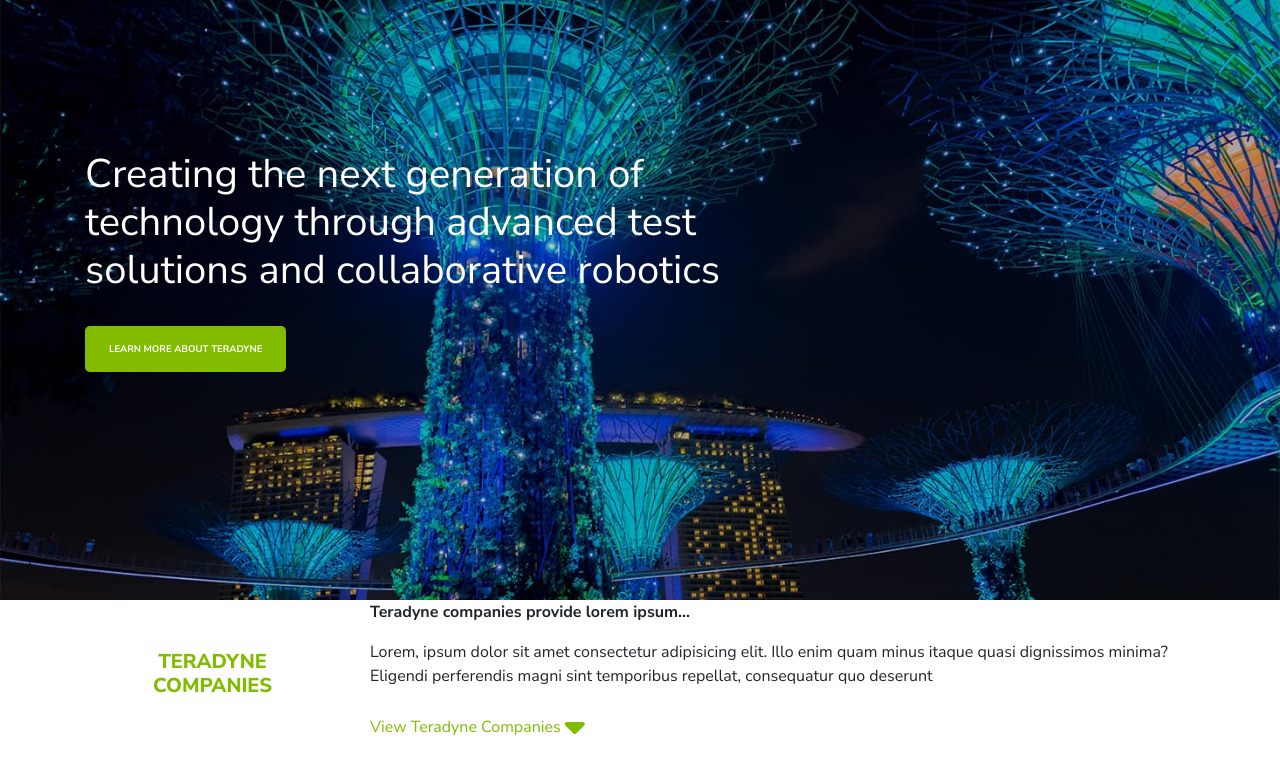
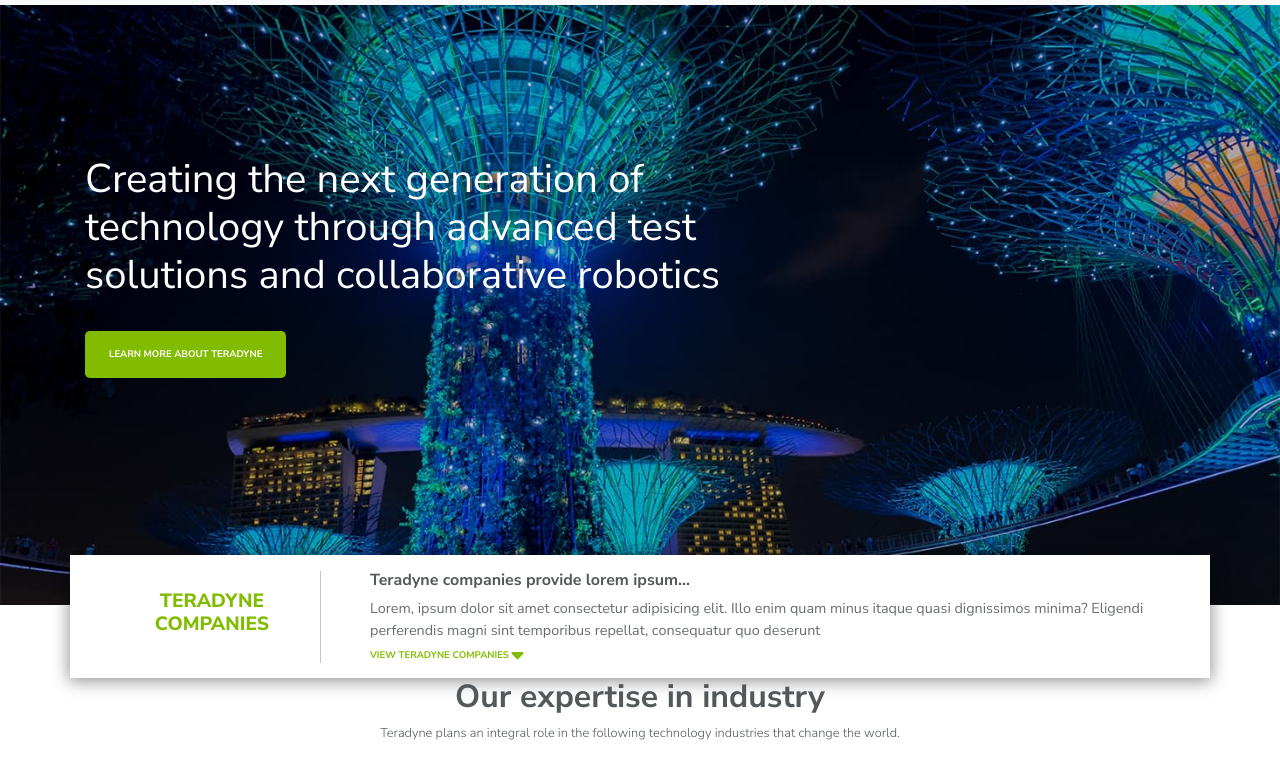
Before and after one commit to super8989/Teradyne_challenge, a plain HTML site: page index.html in a window 1280 px wide. Shown: the part 86-846 px from the top of the page. Drawn offline with nearby package versions, Linux system fonts and the light colour scheme.

Commit message:
added teradyn companies box

```diff
--- a/css/style.css
+++ b/css/style.css
@@ -39,6 +39,11 @@
 	color: #2d7b87;
 }
 
+.navbar .navbar-nav .nav-link {
+	font-size: 0.8rem;
+	padding: 1rem;
+}
+
 /* Showcase */
 #home-section {
 	position: relative;
@@ -59,6 +64,65 @@
 	background-color: #81bc00;
 	border: none;
 }
+
+/* Teradyne brands */
+.teradyne-brands-box {
+	position: relative;
+	margin-top: -50px;
+	background-color: #fff;
+	box-shadow: 0px 2px 16px 1px rgba(0, 0, 0, 0.43);
+}
+
+
+
+.vl {
+	border-right: 1px solid #c6c6c6;
+	height: 75%;
+	position: relative;
+	left: 20%;
+	top: 0;
+}
+
+@media (max-width: 992px) {
+	.vl {
+		display: none;
+	}
+}
+
+
+.teradyne-brands-box-left h6 {
+	color: #81bc00;
+	font-size: 1.2rem;
+	font-weight: 800;
+	text-transform: uppercase;
+
+}
+
+.teradyne-brands-box-right h6 {
+	color: #54585a;
+	font-weight: 700;
+}
+
+.teradyne-brands-box-right p {
+	color: #696d6f;
+	font-size: 0.9rem;
+	margin: 0;
+
+}
+
+.teradyne-brands-box-right a {
+	color: #81bc00;
+	font-size: 0.6rem;
+	font-weight: 700;
+	text-transform: uppercase;
+	text-decoration: none;
+
+}
+
+
+
+
+
 
 /* Industry Expertise */
 h5.primary-color {
--- a/index.html
+++ b/index.html
@@ -37,9 +37,9 @@
 					<span class="navbar-toggler-icon"></span>
 				</button>
 				<div class="collapse navbar-collapse" id="navbarNav">
-					<ul class="navbar-nav ml-auto mr-5">
+					<ul class="navbar-nav ml-auto">
 						<li class="nav-item">
-							<a class="nav-link" href="#">Products </a>
+							<a class="nav-link" href="#">Products</a>
 						</li>
 						<li class="nav-item">
 							<a class="nav-link" href="#">Industries</a>
@@ -78,18 +78,24 @@
 			</div>
 		</section>
 
-		<!-- Industry Expertise -->
-		<section id="industry-expertise">
+
+		<!-- Teradyne brands -->
+		<section id="teradyne-brands">
 			<div class="container">
-				<div class="row">
-					<div class="col-lg-3 d-flex align-items-center justify-content-center text-center text-uppercase">
-						<h5 class="primary-color">Teradyne<br />Companies</h5>
+				<div class="row teradyne-brands-box">
+
+					<div
+						class="col-lg-3 d-flex align-items-center justify-content-center text-center text-uppercase teradyne-brands-box-left">
+						<h6>Teradyne<br />Companies</h6>
+						<div class="vl"></div>
 					</div>
 
-					<div class="col-lg-9">
-						<p>
-							<strong>Teradyne companies provide lorem ipsum...</strong>
-						</p>
+					<div class="col-lg-9 teradyne-brands-box-right">
+						<div class="row">
+							<div class="col py-3 d-flex flex-column justify-content-center">
+
+								<h6>Teradyne companies provide lorem ipsum...</h6>
+
 								<p>
 									Lorem, ipsum dolor sit amet consectetur adipisicing elit. Illo
 									enim quam minus itaque quasi dignissimos minima? Eligendi
@@ -98,7 +104,7 @@
 								</p>
 								<p>
 									<a data-toggle="collapse" href="#teradyne-companies" role="button" aria-expanded="false"
-								aria-controls="teradyne-companies" class="primary-color">
+										aria-controls="teradyne-companies">
 										View Teradyne Companies <i class="fas fa-sort-down fa-2x"></i>
 									</a>
 								</p>
@@ -106,7 +112,11 @@
 						</div>
 
 
-				<div class="row">
+
+					</div>
+				</div>
+
+				<div class="row text-center">
 					<div class="collapse" id="teradyne-companies">
 						<div class="card card-body">
 							<p>
@@ -130,6 +140,14 @@
 						</div>
 					</div>
 				</div>
+
+			</div>
+
+		</section>
+
+		<!-- Industry Expertise -->
+		<section id="industry-expertise">
+			<div class="container">
 
 
 				<div class="row">
```
Lines whose indentation alone changed are shown as unchanged.
